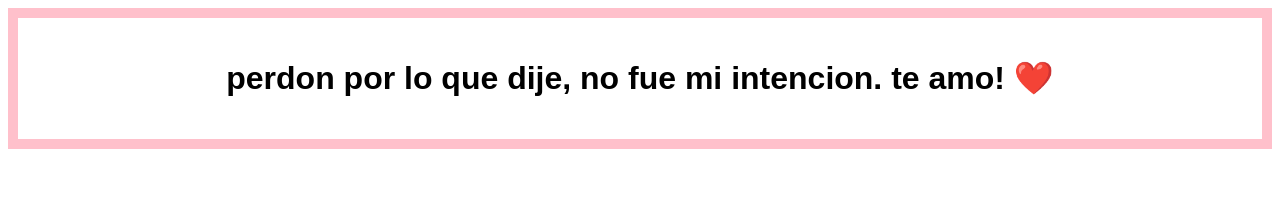
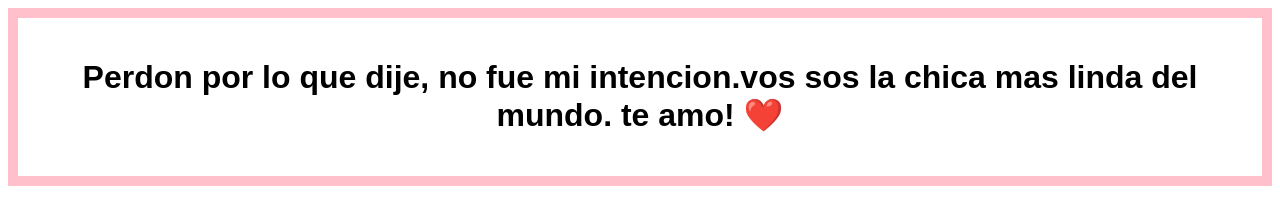
Before and after one commit to Remax777777/anonimo, a plain HTML site: page index.html in a window 1280 px wide. Both pictures are taken after a click on the button "Sí". Drawn offline with Linux system fonts and the light colour scheme.

Commit message:
Update index.html

```diff
--- a/index.html
+++ b/index.html
@@ -59,7 +59,7 @@
             si.style.fontSize = (siSize + 10) + 'px';
         }
         function mensajeBonito() {
-            document.body.innerHTML = '<h1>perdon por lo que dije, no fue mi intencion. te amo! ❤️</h1>';
+            document.body.innerHTML = '<h1>Perdon por lo que dije, no fue mi intencion.vos sos la chica mas linda del mundo. te amo! ❤️</h1>';
         }
     </script>
 </head>
```
